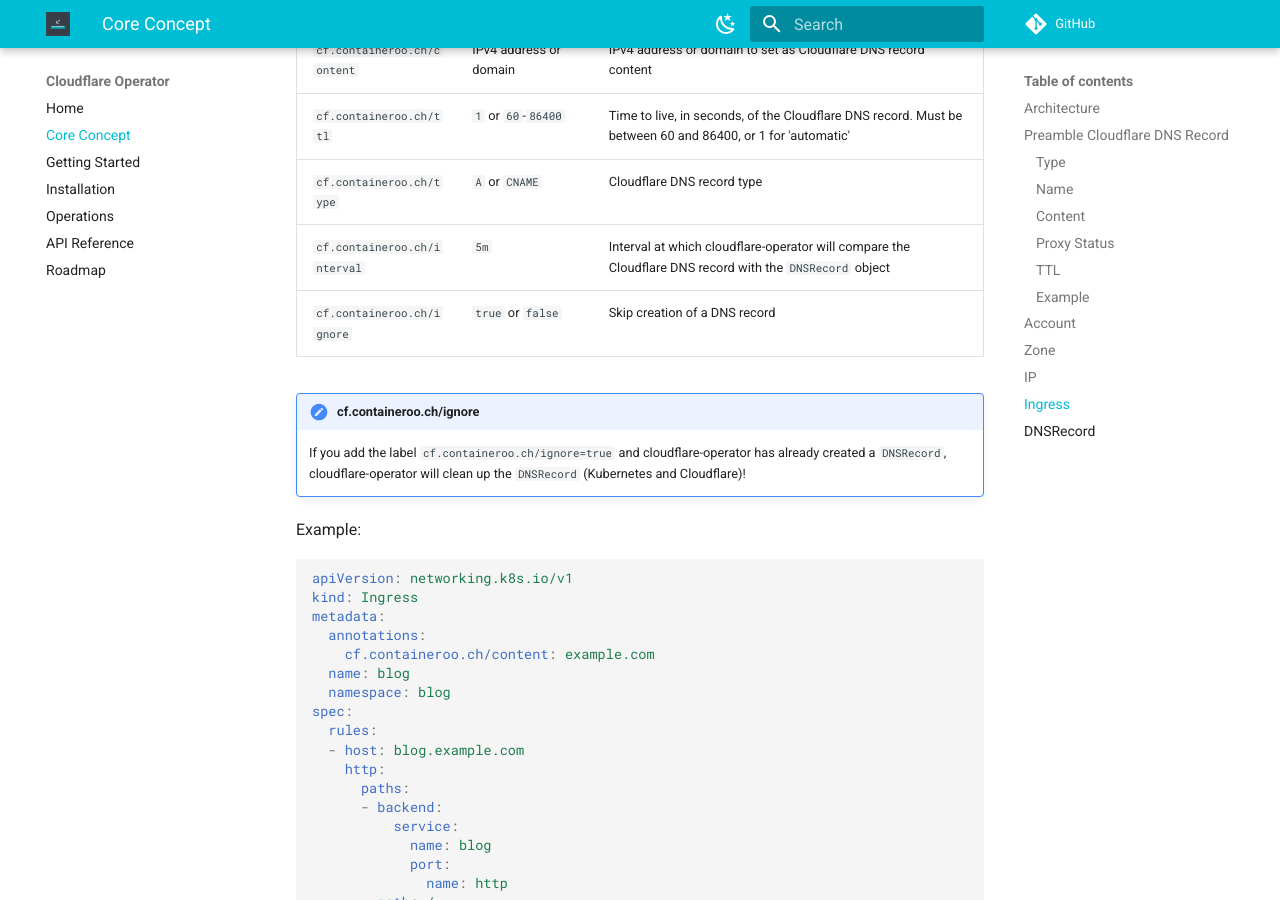
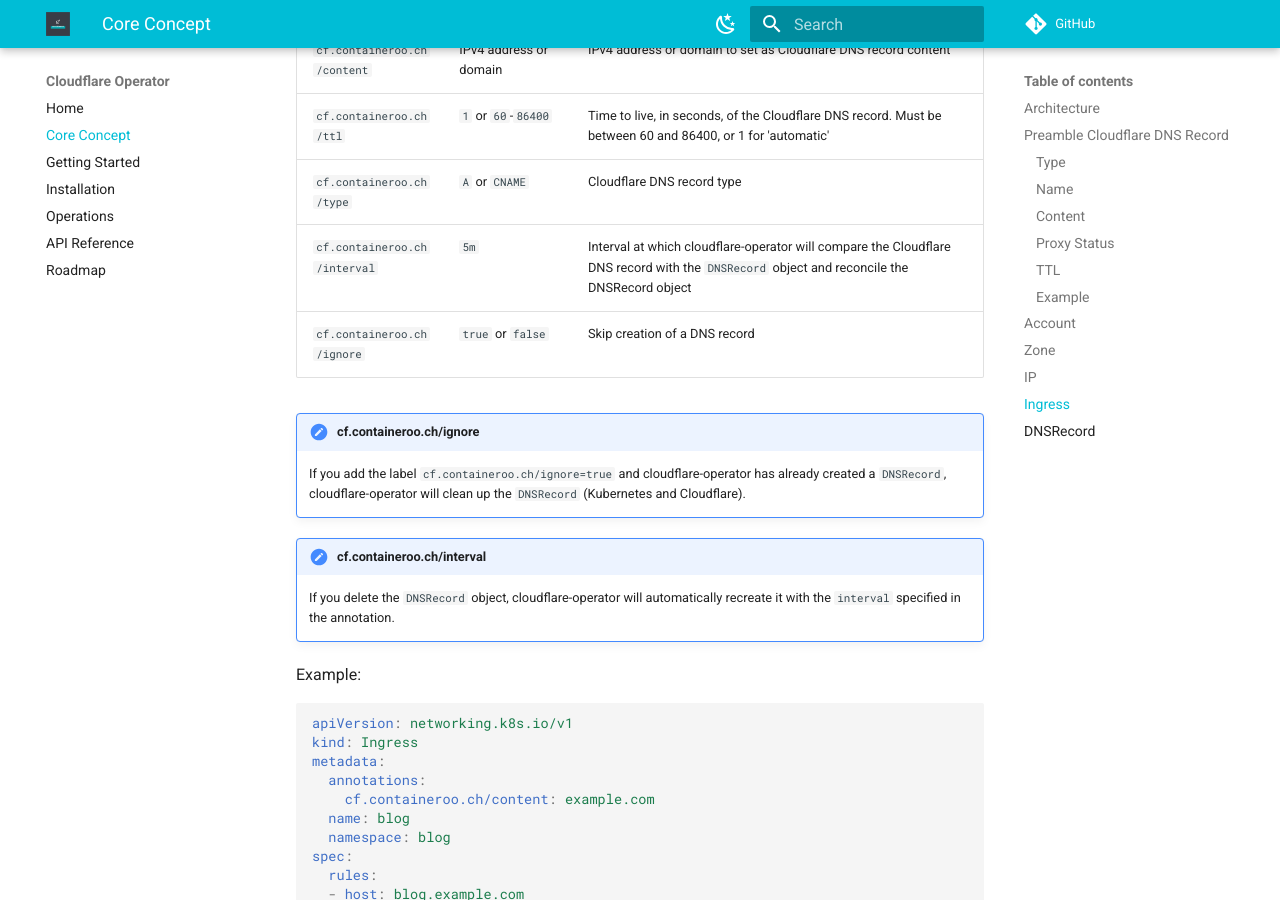
Before and after one commit to containeroo/cloudflare-operator, an MkDocs documentation site: the page built from docs/content/core_concept.md, in a window 1280 px wide and 900 px high, scrolled down 5826 px. Built offline with MkDocs 1.6.1 and Material for MkDocs 9.7.7, drawn with Linux system fonts in a browser that asks for light colours; comment, search, counter and statistics services are not loaded.

Commit message:
docs: Clarify interval behavoir

```diff
--- a/docs/content/core_concept.md
+++ b/docs/content/core_concept.md
@@ -201,16 +201,19 @@ To skip the creation of a `DNSRecord`, add the annotation `cf.containeroo.ch/ign
 
 The following annotations are supported:
 
-| Annotation                   | Value                  | Description                                                                                                |
-|:-----------------------------|:-----------------------|:-----------------------------------------------------------------------------------------------------------|
-| `cf.containeroo.ch/content`  | IPv4 address or domain | IPv4 address or domain to set as Cloudflare DNS record content                                             |
-| `cf.containeroo.ch/ttl`      | `1` or `60`-`86400`    | Time to live, in seconds, of the Cloudflare DNS record. Must be between 60 and 86400, or 1 for 'automatic' |
-| `cf.containeroo.ch/type`     | `A` or `CNAME`         | Cloudflare DNS record type                                                                                 |
-| `cf.containeroo.ch/interval` | `5m`                   | Interval at which cloudflare-operator will compare the Cloudflare DNS record with the `DNSRecord` object   |
-| `cf.containeroo.ch/ignore`   | `true` or `false`      | Skip creation of a DNS record                                                                              |
+| Annotation                   | Value                  | Description                                                                                                                                 |
+|:-----------------------------|:-----------------------|:--------------------------------------------------------------------------------------------------------------------------------------------|
+| `cf.containeroo.ch/content`  | IPv4 address or domain | IPv4 address or domain to set as Cloudflare DNS record content                                                                              |
+| `cf.containeroo.ch/ttl`      | `1` or `60`-`86400`    | Time to live, in seconds, of the Cloudflare DNS record. Must be between 60 and 86400, or 1 for 'automatic'                                  |
+| `cf.containeroo.ch/type`     | `A` or `CNAME`         | Cloudflare DNS record type                                                                                                                  |
+| `cf.containeroo.ch/interval` | `5m`                   | Interval at which cloudflare-operator will compare the Cloudflare DNS record with the `DNSRecord` object and reconcile the DNSRecord object |
+| `cf.containeroo.ch/ignore`   | `true` or `false`      | Skip creation of a DNS record                                                                                                               |
 
 !!! note "cf.containeroo.ch/ignore"
-    If you add the label `cf.containeroo.ch/ignore=true` and cloudflare-operator has already created a `DNSRecord`, cloudflare-operator will clean up the `DNSRecord` (Kubernetes and Cloudflare)!
+    If you add the label `cf.containeroo.ch/ignore=true` and cloudflare-operator has already created a `DNSRecord`, cloudflare-operator will clean up the `DNSRecord` (Kubernetes and Cloudflare).
+
+!!! note "cf.containeroo.ch/interval"
+    If you delete the `DNSRecord` object, cloudflare-operator will automatically recreate it with the `interval` specified in the annotation.
 
 Example:
 
```
